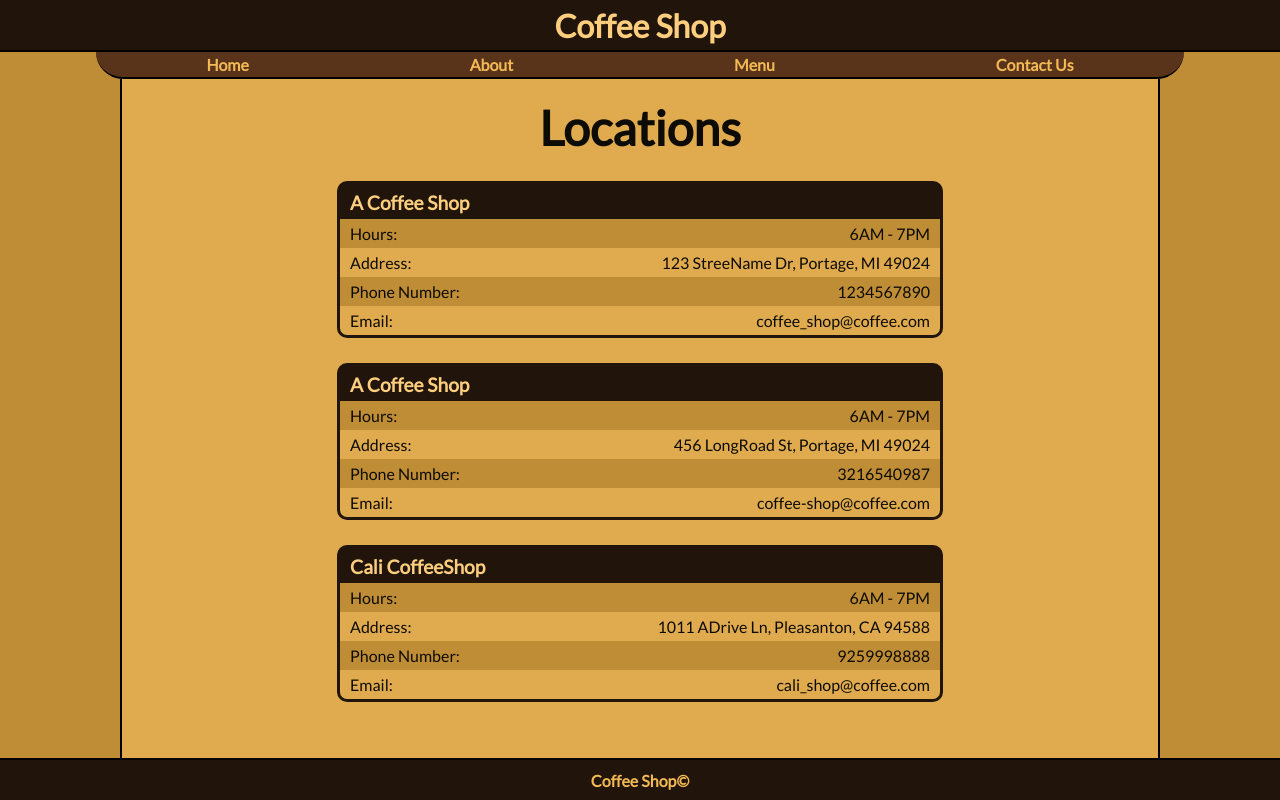
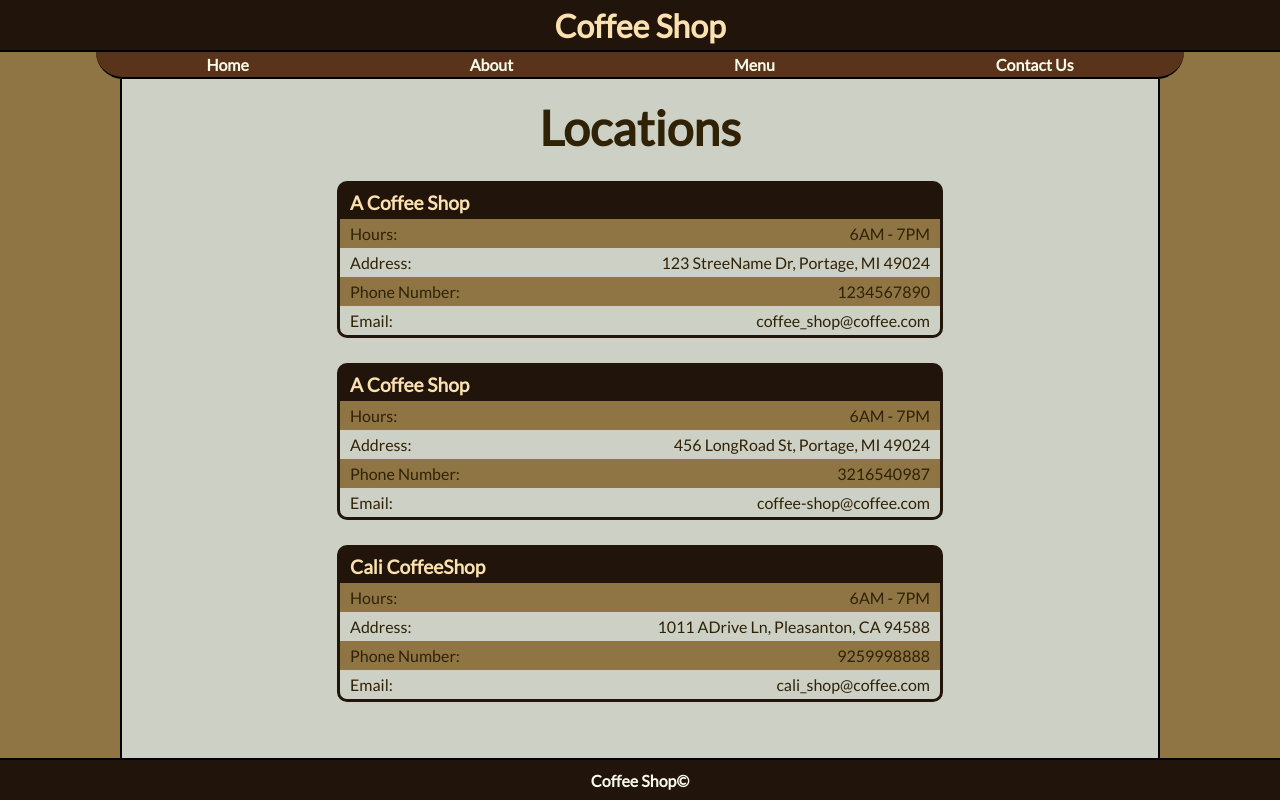
Before and after one commit to brodriguez8774/CS3500GroupProject, a PHP site: page /contact.php in a window 1280 px wide. Run offline with PHP 8.4, Linux system fonts and the light colour scheme; data comes from the database, SQL or seed files in the repository.

Commit message:
Changed color pallet to make the side bars less similar, and touched up other color scheme items

```diff
--- a/WebSite/static/css/base.css
+++ b/WebSite/static/css/base.css
@@ -52,10 +52,10 @@ main {
   width: 100%; }
 
 body {
-  color: #0d0b06; }
+  color: #2F2206; }
 
 body {
-  background-color: #bf8d36; }
+  background-color: #907544; }
 
 header {
   border-bottom: 2px solid #000; }
@@ -79,7 +79,7 @@ header .login {
   width: 10%; }
 
 header a {
-  color: #fcce7e;
+  color: #FCE1B0;
   text-decoration: none; }
 header a:hover {
   color: #fff; }
@@ -98,7 +98,7 @@ footer {
 
 footer {
   font-weight: bold;
-  color: #f2b955; }
+  color: #F8FAEA; }
 
 footer {
   background-color: #21140a;
@@ -146,19 +146,19 @@ nav .drop a {
   padding-left: 10px; }
 
 nav {
-  color: #f2b955; }
+  color: #F8FAEA; }
 
 nav li {
-  color: #f2b955;
+  color: #F8FAEA;
   font-weight: bold; }
 nav li:hover {
-  color: #fcce7e;
+  color: #FCE1B0;
   text-decoration: underline; }
 nav a {
-  color: #f2b955;
+  color: #F8FAEA;
   text-decoration: none; }
 nav a:hover {
-  color: #fcce7e;
+  color: #FCE1B0;
   text-decoration: underline; }
 nav li ul {
   display: flex;
@@ -298,22 +298,22 @@ main a {
 
 .menu .menu-item-header {
   font-weight: bold;
-  color: #fcce7e; }
+  color: #FCE1B0; }
 
 .location .location-header {
-  color: #fcce7e; }
+  color: #FCE1B0; }
 .location div p:nth-child(odd) {
   text-align: left; }
 .location div p:nth-child(even) {
   text-align: right; }
 
 main #content {
-  background-color: #e0ab4f;
+  background-color: #cdd0c5;
   border-right: 2px solid #000;
   border-left: 2px solid #000; }
 
 .menu-item {
-  background-color: #bf8d36;
+  background-color: #907544;
   border-bottom: 2px solid #59341b;
   border-top-right-radius: 15px;
   border-bottom-right-radius: 15%;
@@ -322,7 +322,7 @@ main #content {
 
 .menu .menu-item-header {
   background-color: #21140a;
-  border-bottom: 3px solid #fcce7e;
+  border-bottom: 3px solid #FCE1B0;
   border-top-right-radius: 15px;
   border-top-left-radius: 15px; }
 .menu .menu-item-body img {
@@ -337,9 +337,9 @@ main #content {
   display: flex;
   justify-content: space-between; }
 .location div:nth-child(2n+2) {
-  background-color: #bf8d36; }
+  background-color: #907544; }
 .location div:nth-child(2n+3) {
-  background-color: #e0ab4f; }
+  background-color: #cdd0c5; }
 .location div:last-child {
   border-bottom-right-radius: 7px;
   border-bottom-left-radius: 7px; }
--- a/WebSite/static/css/sass/_variables.scss
+++ b/WebSite/static/css/sass/_variables.scss
@@ -26,16 +26,16 @@ $color-white: #fff;
 // Background Color
 $color-header: #21140a;
 $color-nav: #59341b;
-$color-body: #e0ab4f;
-$color-margins: #bf8d36;
+$color-body: #cdd0c5;
+$color-margins: #907544;
 $color-borders: $color-black;
 
 
 // Font Color
-$color-title1: #fcce7e;
-$color-title2: #f2b955;
+$color-title1: #FCE1B0;
+$color-title2: #F8FAEA;
 $color-link: #211c10;
-$color-text: #0d0b06;
+$color-text: #2F2206;
 
 
 // Menu Color
```
